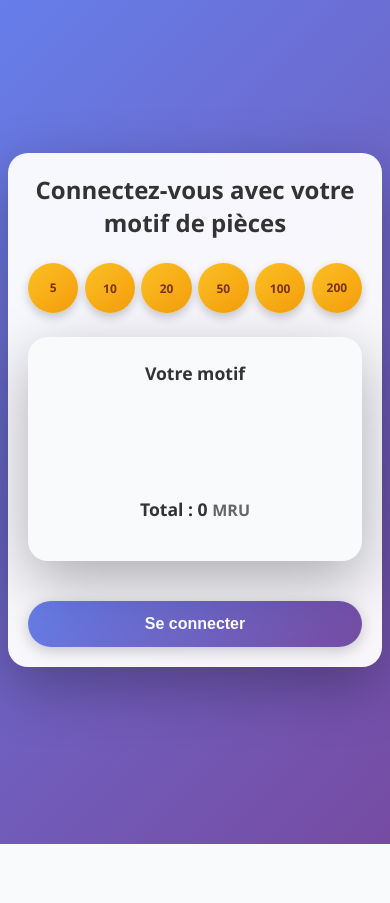
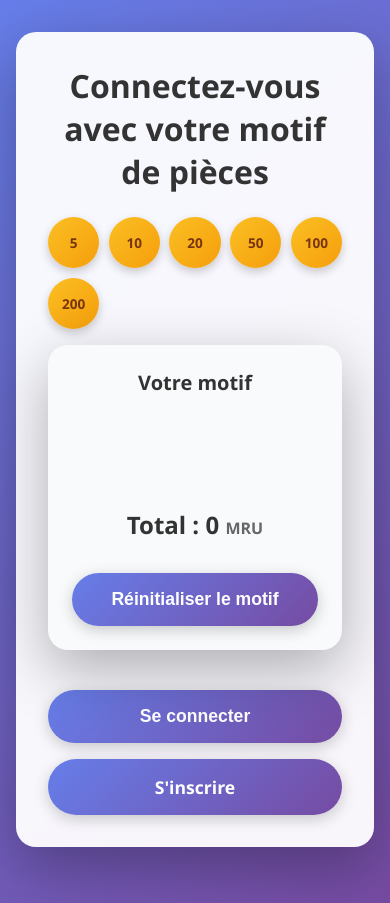
Before and after one commit to cheikhhama/creative_login, a Django app: page /login/ in a window 390 px wide. Before the commit the page ends 844 px from the top, so only its background shows below. Run offline with Django 5.2, Linux system fonts and the light colour scheme.

Commit message:
Last Update

```diff
--- a/login/Templates/login/edit.html
+++ b/login/Templates/login/edit.html
@@ -252,7 +252,8 @@
       <h2>Modifier votre motif secret</h2>
       <p>Cliquez sur les pièces (vous pouvez supprimer en recliquant dessus)</p>
 
-      <form method="post" id="edit-form">
+      <form method="post" action="{% url 'edit_pattern' %}">
+        {% csrf_token %}
         <h3>Choisir les pièces</h3>
 
         <div class="coins-grid" id="coins-grid">
@@ -272,7 +273,7 @@
 
         <div class="btn-group">
           <button type="submit" class="btn btn-success">Sauvegarder les modifications</button>
-          <a href="/dashboard" class="btn btn-primary">Annuler</a>
+          <a href="{% url 'dashboard' %}" class="btn btn-primary">Annuler</a>
         </div>
       </form>
     </div>
--- a/login/Templates/login/login.html
+++ b/login/Templates/login/login.html
@@ -1,226 +1,30 @@
 <!DOCTYPE html>
+
 <html lang="fr">
 <head>
   <meta charset="UTF-8">
   <meta name="viewport" content="width=device-width, initial-scale=1.0">
   <title>Connexion - CoinPattern</title>
   <style>
-    * {
-      margin: 0;
-      padding: 0;
-      box-sizing: border-box;
-    }
-
-    body {
-      font-family: 'Segoe UI', Tahoma, Geneva, Verdana, sans-serif;
-      background: linear-gradient(135deg, #667eea 0%, #764ba2 100%);
-      min-height: 100vh;
-      display: flex;
-      align-items: center;
-      justify-content: center;
-      padding: 2rem 1rem;
-    }
-
-    .container {
-      max-width: 800px;
-      width: 100%;
-    }
-
-    .card {
-      background: rgba(255, 255, 255, 0.95);
-      border-radius: 20px;
-      padding: 2.5rem;
-      box-shadow: 0 20px 60px rgba(0, 0, 0, 0.3);
-      backdrop-filter: blur(10px);
-      margin-bottom: 1.5rem;
-    }
-
-    h2 {
-      color: #333;
-      font-size: 2rem;
-      margin-bottom: 1.5rem;
-      text-align: center;
-      font-weight: 700;
-    }
-
-    h4 {
-      color: #333;
-      font-size: 1.25rem;
-      margin-bottom: 1rem;
-      font-weight: 600;
-      text-align: center;
-    }
-
-    .error-message {
-      color: #ef4444;
-      font-weight: 500;
-      text-align: center;
-      padding: 1rem;
-      background: #fee2e2;
-      border-radius: 10px;
-      margin-bottom: 1.5rem;
-    }
-
-    .coins-grid {
-      display: grid;
-      grid-template-columns: repeat(auto-fit, minmax(50px, 1fr));
-      gap: 0.6rem;
-      margin: 1.5rem 0;
-    }
-
-    .coin {
-      aspect-ratio: 1;
-      background: linear-gradient(135deg, #fbbf24 0%, #f59e0b 100%);
-      border-radius: 50%;
-      display: flex;
-      align-items: center;
-      justify-content: center;
-      font-size: 0.85rem;
-      font-weight: 700;
-      color: #78350f;
-      cursor: pointer;
-      transition: all 0.3s ease;
-      box-shadow: 0 4px 10px rgba(0, 0, 0, 0.2);
-      user-select: none;
-    }
-
-    .coin:hover {
-      transform: translateY(-5px) scale(1.05);
-      box-shadow: 0 8px 20px rgba(0, 0, 0, 0.3);
-    }
-
-    .coin:active {
-      transform: translateY(-2px) scale(1.02);
-    }
-
-    #pattern-display {
-      display: flex;
-      flex-wrap: wrap;
-      gap: 0.5rem;
-      justify-content: center;
-      min-height: 80px;
-      padding: 1rem;
-      background: #f9fafb;
-      border-radius: 10px;
-      margin-bottom: 1rem;
-    }
-
-    #pattern-display .coin {
-      width: 40px;
-      height: 40px;
-      font-size: 0.75rem;
-    }
-
-    .total-display {
-      margin: 1rem 0;
-      font-size: 1.5rem;
-      font-weight: bold;
-      text-align: center;
-      color: #333;
-    }
-
-    .total-display small {
-      font-size: 1rem;
-      color: #666;
-    }
-
-    .btn {
-      padding: 1rem 2rem;
-      font-size: 1.1rem;
-      border: none;
-      border-radius: 50px;
-      cursor: pointer;
-      font-weight: 600;
-      transition: all 0.3s ease;
-      box-shadow: 0 4px 15px rgba(0, 0, 0, 0.2);
-      width: 100%;
-      margin-top: 1rem;
-    }
-
-    .btn-primary {
-      background: linear-gradient(135deg, #667eea 0%, #764ba2 100%);
-      color: white;
-    }
-
-    .btn:hover {
-      transform: translateY(-3px);
-      box-shadow: 0 6px 20px rgba(0, 0, 0, 0.3);
-    }
-
-    .btn:active {
-      transform: translateY(-1px);
-    }
-
-    @media (max-width: 768px) {
-      body {
-        padding: 1rem 0.5rem;
-      }
-
-      .card {
-        padding: 1.5rem;
-      }
-
-      h2 {
-        font-size: 1.75rem;
-      }
-
-      h4 {
-        font-size: 1.1rem;
-      }
-
-      .coins-grid {
-        grid-template-columns: repeat(auto-fit, minmax(45px, 1fr));
-        gap: 0.5rem;
-      }
-
-      .coin {
-        font-size: 0.8rem;
-      }
-
-      #pattern-display .coin {
-        width: 38px;
-        height: 38px;
-        font-size: 0.7rem;
-      }
-
-      .total-display {
-        font-size: 1.25rem;
-      }
-
-      .btn {
-        padding: 0.875rem 1.5rem;
-        font-size: 1rem;
-      }
-    }
-
-    @media (max-width: 480px) {
-      .card {
-        padding: 1.25rem;
-      }
-
-      h2 {
-        font-size: 1.5rem;
-      }
-
-      .coins-grid {
-        grid-template-columns: repeat(auto-fit, minmax(42px, 1fr));
-        gap: 0.4rem;
-      }
-
-      .coin {
-        font-size: 0.75rem;
-      }
-
-      #pattern-display .coin {
-        width: 35px;
-        height: 35px;
-        font-size: 0.65rem;
-      }
-
-      .total-display {
-        font-size: 1.1rem;
-      }
-    }
+    * { margin:0; padding:0; box-sizing:border-box; }
+    body { font-family: 'Segoe UI', Tahoma, Geneva, Verdana, sans-serif; background: linear-gradient(135deg, #667eea 0%, #764ba2 100%); min-height:100vh; display:flex; align-items:center; justify-content:center; padding:2rem 1rem; }
+    .container { max-width:800px; width:100%; }
+    .card { background: rgba(255,255,255,0.95); border-radius:20px; padding:2rem; box-shadow:0 20px 60px rgba(0,0,0,0.3); backdrop-filter: blur(10px); margin-bottom:1.5rem; text-align:center; }
+    h2 { color:#333; font-size:2rem; margin-bottom:1.5rem; font-weight:700; }
+    h4 { color:#333; font-size:1.25rem; margin-bottom:1rem; font-weight:600; }
+    .error-message { color:#ef4444; font-weight:500; padding:1rem; background:#fee2e2; border-radius:10px; margin-bottom:1rem; }
+    .coins-grid { display:grid; grid-template-columns: repeat(auto-fit, minmax(50px,1fr)); gap:0.6rem; margin:1rem 0; }
+    .coin { aspect-ratio:1; background:linear-gradient(135deg,#fbbf24 0%,#f59e0b 100%); border-radius:50%; display:flex; align-items:center; justify-content:center; font-size:0.85rem; font-weight:700; color:#78350f; cursor:pointer; transition: all 0.3s ease; box-shadow:0 4px 10px rgba(0,0,0,0.2); user-select:none; }
+    .coin:hover { transform:translateY(-5px) scale(1.05); box-shadow:0 8px 20px rgba(0,0,0,0.3); }
+    .coin:active { transform:translateY(-2px) scale(1.02); }
+    #pattern-display { display:flex; flex-wrap:wrap; gap:0.5rem; justify-content:center; min-height:80px; padding:1rem; background:#f9fafb; border-radius:10px; margin-bottom:1rem; }
+    #pattern-display .coin { width:40px; height:40px; font-size:0.75rem; }
+    .total-display { margin:1rem 0; font-size:1.5rem; font-weight:bold; color:#333; }
+    .total-display small { font-size:1rem; color:#666; }
+    .btn { padding:1rem 2rem; font-size:1.1rem; border:none; border-radius:50px; cursor:pointer; font-weight:600; transition: all 0.3s ease; box-shadow:0 4px 15px rgba(0,0,0,0.2); width:100%; margin-top:1rem; }
+    .btn-primary { background: linear-gradient(135deg, #667eea 0%, #764ba2 100%); color:white; }
+    .btn:hover { transform:translateY(-3px); box-shadow:0 6px 20px rgba(0,0,0,0.3); }
+    .btn:active { transform:translateY(-1px); }
   </style>
 </head>
 <body>
@@ -228,93 +32,106 @@
   <div class="card">
     <h2>Connectez-vous avec votre motif de pièces</h2>
 
-      <!-- Error message placeholder -->
+<!-- Django error message -->
+{% if error %}
+<div class="error-message">{{ error }}</div>
+{% endif %}
+
+<!-- JS error container -->
 <div id="error-container"></div>
 
-      <div class="coins-grid" id="coins-grid">
-        <!-- Coins will be generated by JavaScript -->
-      </div>
+<div class="coins-grid" id="coins-grid"></div>
 
-      <div class="card" style="background: #f9fafb; padding: 1.5rem;">
+<div class="card" style="background:#f9fafb; padding:1.5rem;">
   <h4>Votre motif</h4>
   <div id="pattern-display"></div>
   <p class="total-display">
     Total : <span id="pattern-total">0</span> <small id="currency-display">MRU</small>
   </p>
+  <button type="button" class="btn btn-primary" onclick="resetPattern()">Réinitialiser le motif</button>
 </div>
 
 <form id="login-form" method="post">
+  {% csrf_token %}
   <input type="hidden" name="pattern" id="input-pattern">
   <input type="hidden" name="total" id="input-total">
   <button type="submit" class="btn btn-primary">Se connecter</button>
+  <a href="{% url 'signup' %}" class="btn btn-primary" style="display:inline-block; text-decoration:none; text-align:center;">
+  S'inscrire
+</a>
 </form>
+
   </div>
 </div>
 
 <script>
-    // Sample denominations - adjust based on your backend data
-    const denominations = [5, 10, 20, 50, 100, 200];
-
+  const denominations = [5,10,20,50,100,200];
   const coinsGrid = document.getElementById('coins-grid');
   const display = document.getElementById('pattern-display');
   const totalEl = document.getElementById('pattern-total');
   const inputPattern = document.getElementById('input-pattern');
   const inputTotal = document.getElementById('input-total');
   const form = document.getElementById('login-form');
+  const errorContainer = document.getElementById('error-container');
 
   let pattern = [];
 
-    function renderCoins() {
-      coinsGrid.innerHTML = '';
-
-      denominations.forEach(value => {
-        const coin = document.createElement('div');
-        coin.className = 'coin';
-        coin.dataset.value = value;
-        coin.textContent = value;
-        coin.addEventListener('click', () => addCoin(value));
+  function renderCoins(){
+    coinsGrid.innerHTML='';
+    denominations.forEach(value=>{
+      const coin=document.createElement('div');
+      coin.className='coin';
+      coin.textContent=value;
+      coin.dataset.value=value;
+      coin.addEventListener('click',()=>addCoin(value));
       coinsGrid.appendChild(coin);
     });
   }
 
-    function addCoin(value) {
+  function addCoin(value){
     pattern.push(value);
+    const coin=document.createElement('div');
+    coin.className='coin';
+    coin.textContent=value;
+    coin.addEventListener('click',function(e){
+      e.stopPropagation();
+      const index=Array.from(display.children).indexOf(this);
+      if(index>-1){ pattern.splice(index,1); this.remove(); updatePattern(); }
+    });
+    display.appendChild(coin);
+    updatePattern();
+  }
 
-      const coin = document.createElement('div');
-      coin.className = 'coin';
-      coin.textContent = value;
-      coin.addEventListener('click', function(e) {
-        e.stopPropagation();
-        const index = Array.from(display.children).indexOf(this);
-        if (index > -1) {
-          pattern.splice(index, 1);
-          this.remove();
+  function updatePattern(){
+    const total=pattern.reduce((a,b)=>a+b,0);
+    totalEl.textContent=total;
+    inputPattern.value=pattern.join(',');
+    inputTotal.value=total;
+  }
+
+  function resetPattern(){
+    pattern=[];
+    display.innerHTML='';
+    updatePattern();
+    errorContainer.innerHTML='';
+  }
+
+  function showError(message){
+    errorContainer.innerHTML=`<div class="error-message">${message}</div>`;
+  }
+
+  form.addEventListener('submit', e=>{
+    if(pattern.length===0){
+      e.preventDefault();
+      showError('Veuillez sélectionner au moins une pièce pour créer votre motif.');
+    } else {
       updatePattern();
     }
   });
 
-      display.appendChild(coin);
-      updatePattern();
-    }
-
-    function updatePattern() {
-      const total = pattern.reduce((a, b) => a + b, 0);
-      totalEl.textContent = total;
-      inputPattern.value = pattern.join(',');
-      inputTotal.value = total;
-    }
-
-    // Display error if exists (for Django integration)
-    function showError(message) {
-      const errorContainer = document.getElementById('error-container');
-      errorContainer.innerHTML = `<div class="error-message">${message}</div>`;
-    }
-
-    // Example: showError('Motif incorrect. Veuillez réessayer.');
-
-    // Initialize
   renderCoins();
   updatePattern();
 </script>
+
 </body>
 </html>
--- a/login/Templates/login/signup.html
+++ b/login/Templates/login/signup.html
@@ -270,6 +270,7 @@
       <h2>Créer votre compte</h2>
 
       <form method="post" id="signup-form">
+        {% csrf_token %}
         <input type="text" name="username" placeholder="Nom d'utilisateur" class="form-control" required>
 
         <select name="currency" class="form-control">
--- a/login/views.py
+++ b/login/views.py
@@ -75,13 +75,19 @@ def edit_pattern_view(request):
     })
 def dashboard_view(request):
     username = request.session.get("username")
-
     if not username:
         return redirect("login")
 
     try:
         user = UserProfile.objects.get(username=username)
-        user.pattern_list = [int(x) for x in user.pattern.split(",") if x.isdigit()]
+        # s'assurer que pattern_list est une liste d'entiers
+        if user.pattern:
+            user.pattern_list = [int(x) for x in user.pattern.split(",") if x.isdigit()]
+        else:
+            user.pattern_list = []
+        # valeurs par défaut
+        user.total = user.total if hasattr(user, 'total') else 0
+        user.currency = user.currency if hasattr(user, 'currency') else "MRU"
     except UserProfile.DoesNotExist:
         request.session.pop("username", None)
         return redirect("login")
```
Also changed, not shown: login/Templates/login/dashboard.html (+20 -21 lines), db.sqlite3. Lines whose indentation alone changed are shown as unchanged.
